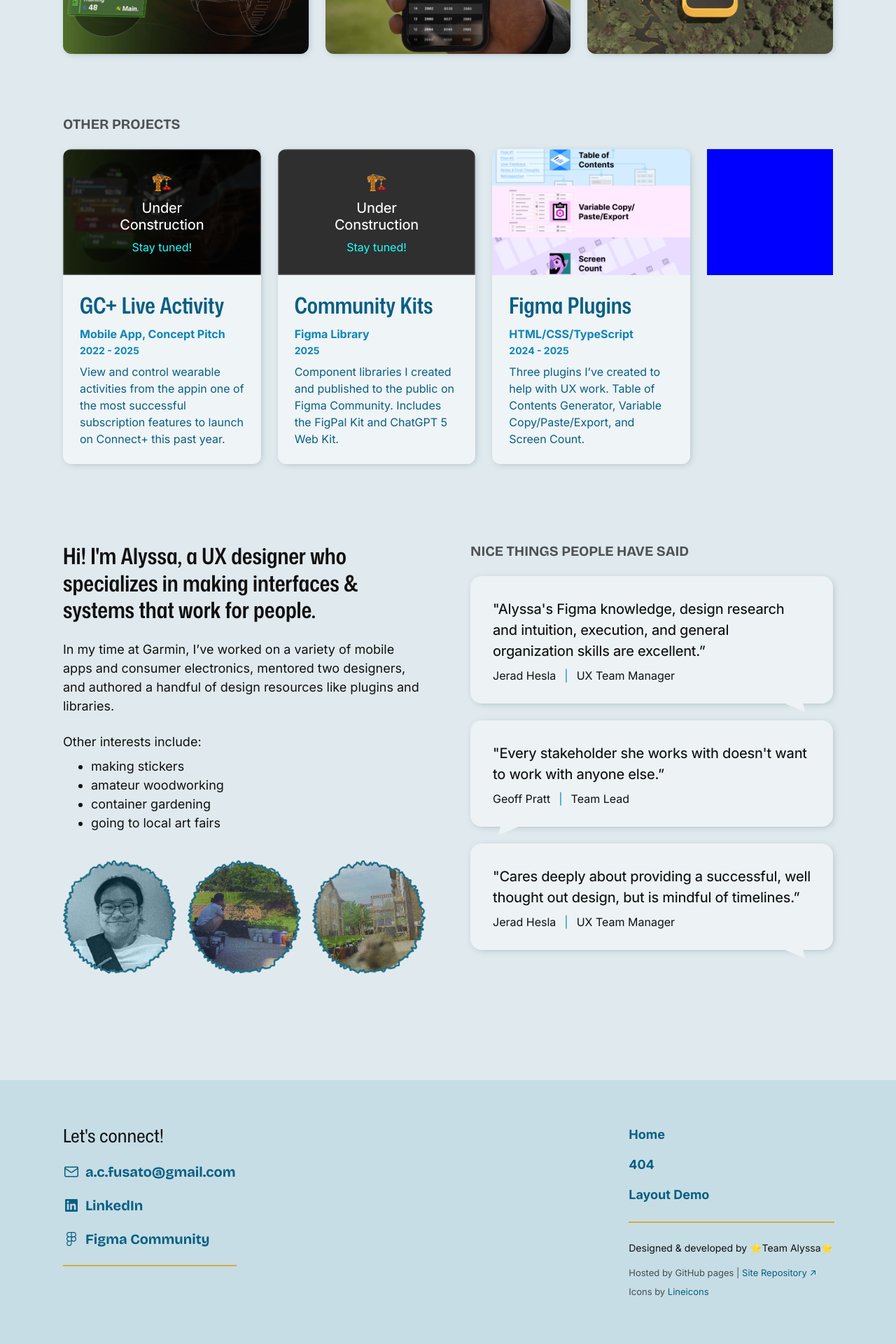
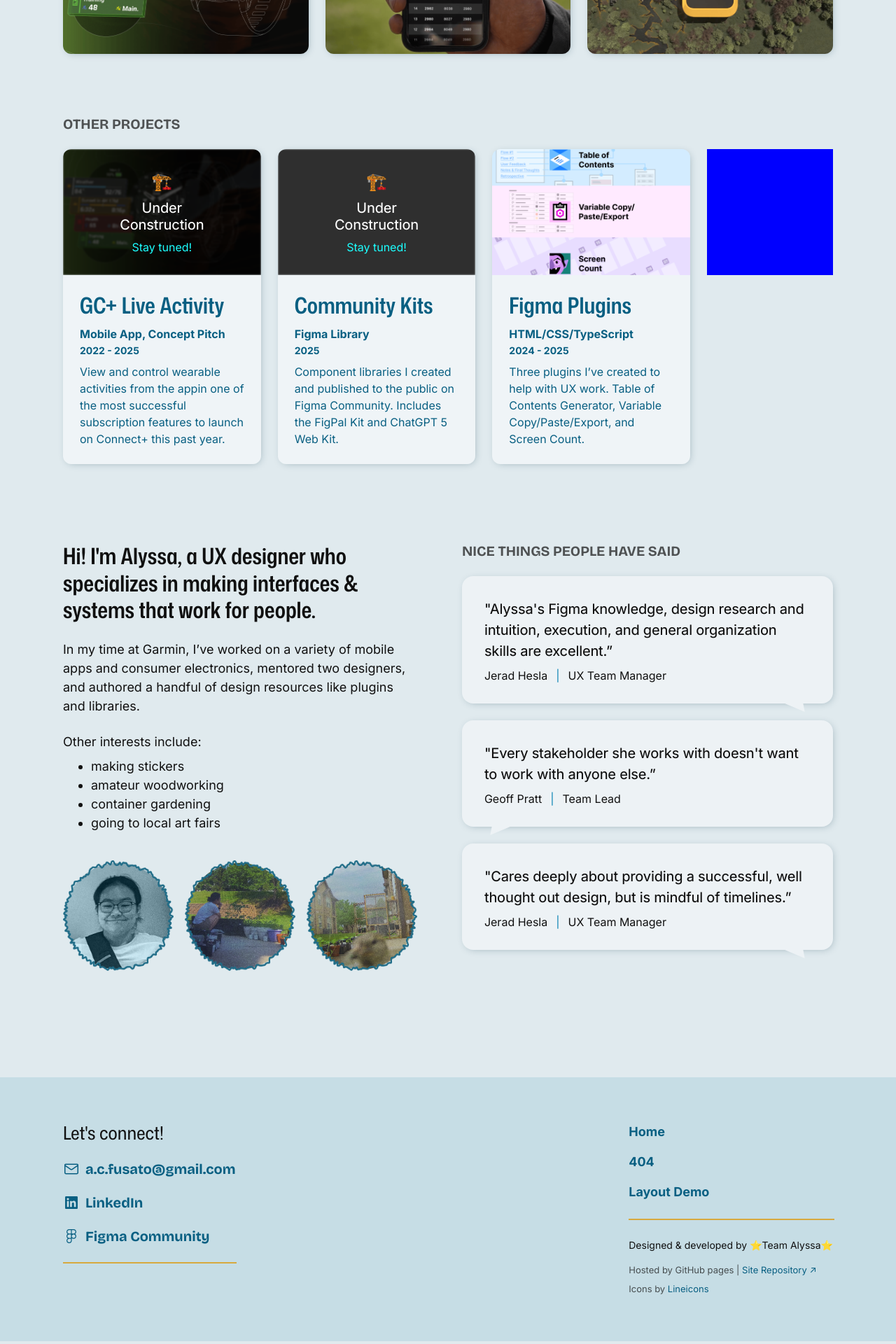
Before and after one commit to alyssafusato/alyssafusato.github.io, a Jekyll site: the page built from index.html, in a window 1280 px wide. Shown: the part 770-2690 px from the top of the page at 70% size. Built offline with Jekyll 4.4.1, drawn with Linux system fonts in a browser that asks for light colours; grey boxes are pictures that could not be loaded.

Commit message:
Updated Homepage to use responsive grid

```diff
--- a/_sass/home.scss
+++ b/_sass/home.scss
@@ -5,6 +5,8 @@
 @import "spacing";
 
 $section-max-width: 1100px;
+$project-card-min-width: 300px;
+$project-other-card-min-width: 220px;
 
 @mixin card-border {
     box-shadow: 2px 2px 12px -4px $accent-shadow;
@@ -85,42 +87,17 @@ body {
     }
 }
 
-.contact-section {
-    @include flex-col;
-    align-self: flex-start;
-    border-radius: 12px;
-    @include card-border();
-    // filter: url(#turb);
-    background-color: $white-overlay-1;
-    padding: $med;
-    justify-content: start;
-}
-
-.contact-wrapper {
-    @include flex-row;
-    padding: $sm 0;
-
-    a {
-        @extend .text-link;
-        @include flex-row;
-        gap: $sm;
-        align-items: center;
-    }
-
-    path {
-        fill: $accent-primary !important;
-    }
-}
-
-.project-card-row {
-    @include flex-row;
+.project-card-grid {
+    display: grid;
+    grid-template-columns: auto auto auto;
+    gap: $lg;
+    align-self: stretch;
     gap: $xl;
     padding: $xl $none;
 
     .project-card {
         flex-grow: 1;
-        width: 30%;
-        max-width: 500px;
+        // min-width: $project-card-min-width;
         @include flex-col;
         @include card-border;
         border-radius: 12px;
@@ -154,10 +131,6 @@ body {
             background-color: $white-overlay-1;
         }
 
-        .info {
-            color: $accent-secondary;
-        }
-
         .title-wrapper {
             @include flex-col;
             gap: $xs;
@@ -182,16 +155,6 @@ body {
             display: block;
             height: 100%;
             width: 100%;
-        }
-    }
-
-    .project-card-other {
-        @extend .project-card;
-        width: 25%;
-        max-width: 300px;
-
-        .card-img-wrapper {
-            height: 10em;
         }
     }
 
@@ -231,6 +194,21 @@ body {
             }
         }
     }
+}
+
+.project-other-card-grid {
+    @extend .project-card-grid;
+    grid-template-columns: auto auto auto auto;
+
+    .project-card-other {
+        @extend .project-card;
+        // width: 25%;
+        min-width: $project-other-card-min-width;
+
+        .card-img-wrapper {
+            height: 10em;
+        }
+    }
 
     .lint-frog {
         width: 10em;
@@ -245,13 +223,13 @@ body {
 }
 
 #about {
-    @include flex-row();
+    display: grid;
+    grid-template-columns: auto auto;
     gap: $xl $xl4;
     width: 100%;
     margin-top: $xl;
 
     >* {
-        width: 40%;
         flex-grow: 1;
         @include flex-col();
         gap: inherit;
@@ -310,6 +288,49 @@ body {
     }
 }
 
+@media screen and (max-width: 1100px) {
+    .project-card-grid {
+        grid-template-columns: auto auto;
+    }
+
+    .project-other-card-grid {
+        grid-template-columns: auto auto auto;
+    }
+}
+
+@media screen and (max-width: 880px) {
+    .project-card-grid {
+        grid-template-columns: auto;
+    }
+
+    .project-other-card-grid {
+        grid-template-columns: auto auto;
+    }
+
+    #about {
+        grid-template-columns: auto;
+    }
+}
+
+@media screen and (max-width:600px) {
+    .project-other-card-grid {
+        grid-template-columns: auto;
+    }
+
+    #title {
+        gap: $xl;
+    }
+
+    .title-section > .text-wrapper {
+        h1 {
+            font-size: 48px;
+        }
+        h3 {
+            font-size: 30px;
+        }
+    }
+}
+
 // 404.html styling
 .not-found-wrapper {
     @include flex-col();
@@ -340,6 +361,33 @@ body {
 
     .return-link {
         margin-top: $xl4;
+    }
+}
+
+.contact-section {
+    @include flex-col;
+    align-self: flex-start;
+    border-radius: 12px;
+    @include card-border();
+    // filter: url(#turb);
+    background-color: $white-overlay-1;
+    padding: $med;
+    justify-content: start;
+}
+
+.contact-wrapper {
+    @include flex-row;
+    padding: $sm 0;
+
+    a {
+        @extend .text-link;
+        @include flex-row;
+        gap: $sm;
+        align-items: center;
+    }
+
+    path {
+        fill: $accent-primary !important;
     }
 }
 
--- a/index.html
+++ b/index.html
@@ -23,11 +23,11 @@ title: Home
 
     <div id="projects">
         <h6 class="section-label">Recent Work</h6>
-        <div class="project-card-row">
+        <div class="project-card-grid">
             {% for item in site.data.projects.main-projects %}
             <a href="{{ item.link }}" class="project-card">
                 <div class="text-wrapper">
-                    <div class="info-wrapper">
+                    <div class="info-wrapper text-accent-secondary">
                         <small class="info font-bold">{{ item.type }}</small>
                         <div class="info label-1 font-bold">{{ item.date }}</div>
                     </div>
@@ -44,7 +44,7 @@ title: Home
 
     <div id="other-projects">
         <h6 class="section-label">Other Projects</h6>
-        <div class="project-card-row">
+        <div class="project-other-card-grid">
             <!-- Checks for "complete" property on "Other" projects in projects.yaml and assigns "disabled" class AND will not link to project page if false -->
             {% for item in site.data.projects.other-projects %}
             {% if item.complete == false %}
```
